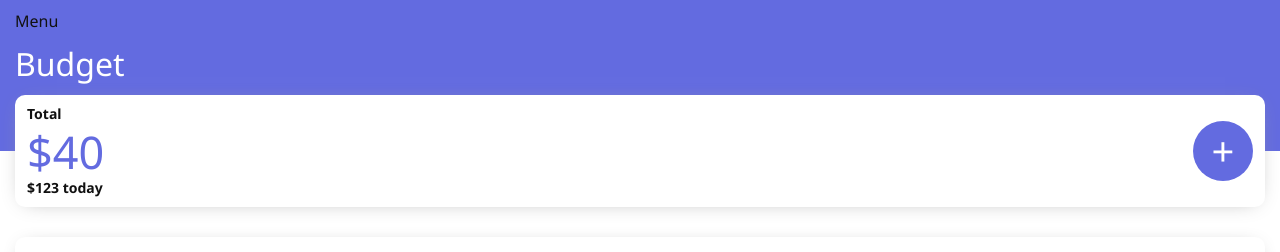
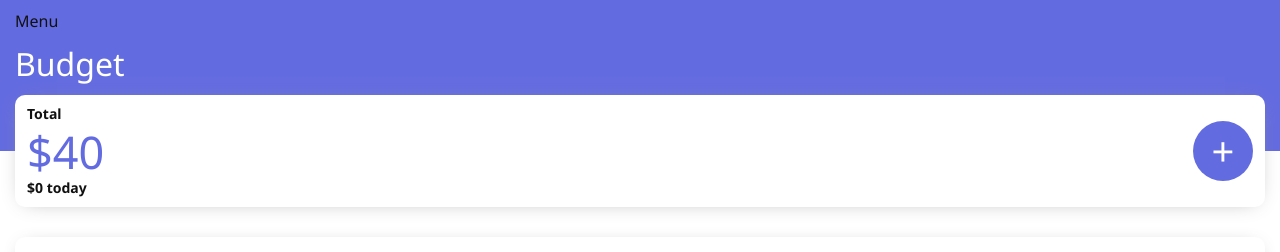
Before and after one commit to JasonDollar/Budget-app-frontend, a React (Create React App) app: page /expenses in a window 1280 px wide. Shown: the top 252 px of the page. Built offline with nearby package versions, Linux system fonts and the light colour scheme.

Commit message:
calculate today amount

```diff
--- a/src/components/Total.js
+++ b/src/components/Total.js
@@ -1,7 +1,7 @@
 import React, { useState, useEffect, useRef } from 'react'
 import { Link } from 'react-router-dom'
 import styled from 'styled-components'
-import { calculateTotal } from '../lib/calcTotal'
+import { calculateTotal, calculateTodayExpenses } from '../lib/calcMoney'
 
 const TotalBox = styled.div`
   margin: 0 1.5rem;
@@ -55,12 +55,13 @@ const TotalBox = styled.div`
 
 const Total = ({ expenses, totalComponentHeight, setTotalComponentHeight }) => {
   const [totalAmount, setTotalAmount] = useState('')
+  const [todayAmount, setTodayAmount] = useState('')
   const boxRef = useRef()
   useEffect(() => {
     const totalAmountCalc = calculateTotal(expenses)
+    const todayExpense = calculateTodayExpenses(expenses)
     setTotalAmount(totalAmountCalc)
-    // setTotalComponentHeight()
-    // console.log(boxRef.current.clientHeight)
+    setTodayAmount(todayExpense)
   }, [expenses])
   useEffect(() => {
     setTotalComponentHeight(boxRef.current?.clientHeight)
@@ -78,7 +79,7 @@ const Total = ({ expenses, totalComponentHeight, setTotalComponentHeight }) => {
         </Link>
       </div>
       <p className="today">
-        $123 today
+        ${todayAmount} today
       </p>
     </TotalBox>
   )
--- /dev/null
+++ b/src/lib/calcMoney.js
@@ -0,0 +1,12 @@
+import { isToday } from 'date-fns'
+
+export const calculateTotal = expenses => expenses.reduce((acc, item) => {
+  return acc += item.amount
+}, 0)
+
+export const calculateTodayExpenses = expenses => expenses.reduce((acc, item) => {
+  if (isToday(new Date(item.createdAt))) {
+    return acc += item.amount
+  }
+  return acc
+}, 0)
--- a/src/lib/calcTotal.js
+++ /dev/null
@@ -1,3 +0,0 @@
-export const calculateTotal = expenses => expenses.reduce((acc, item) => {
-  return acc += item.amount
-}, 0)
```
